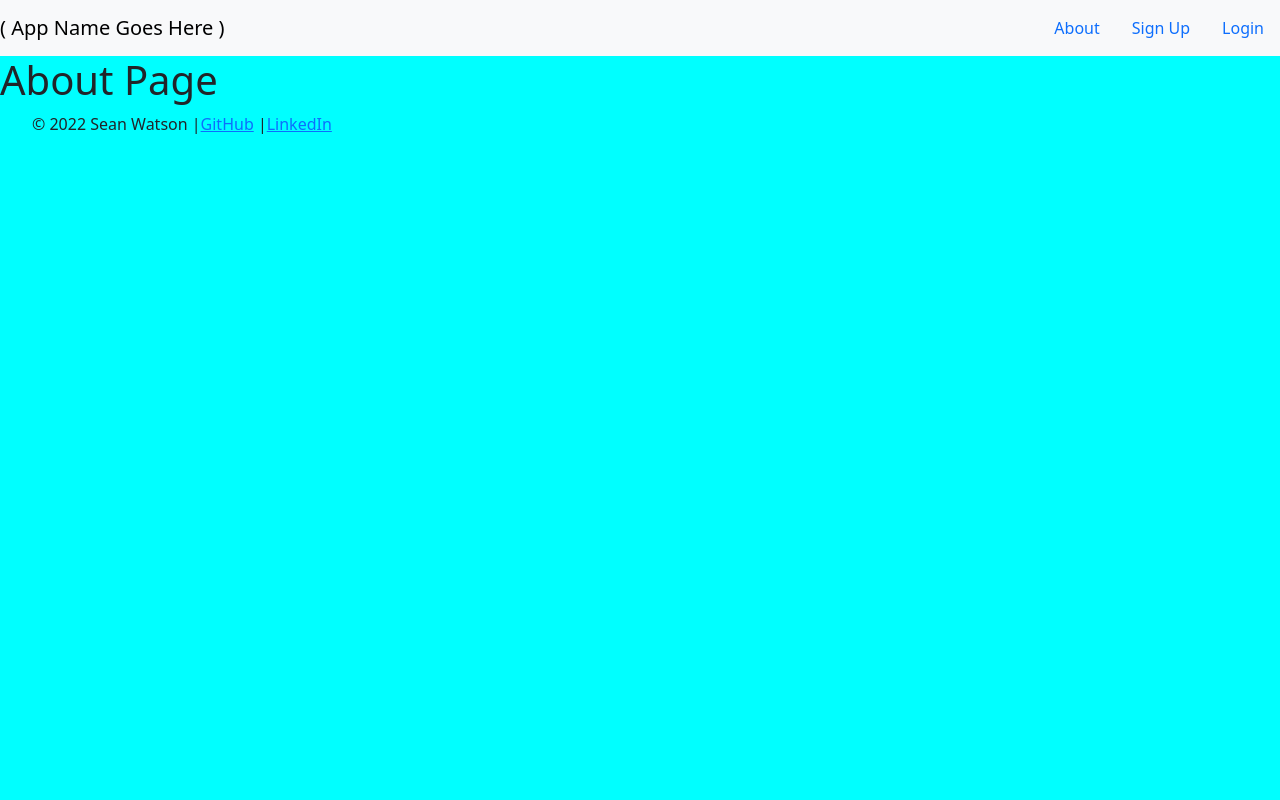
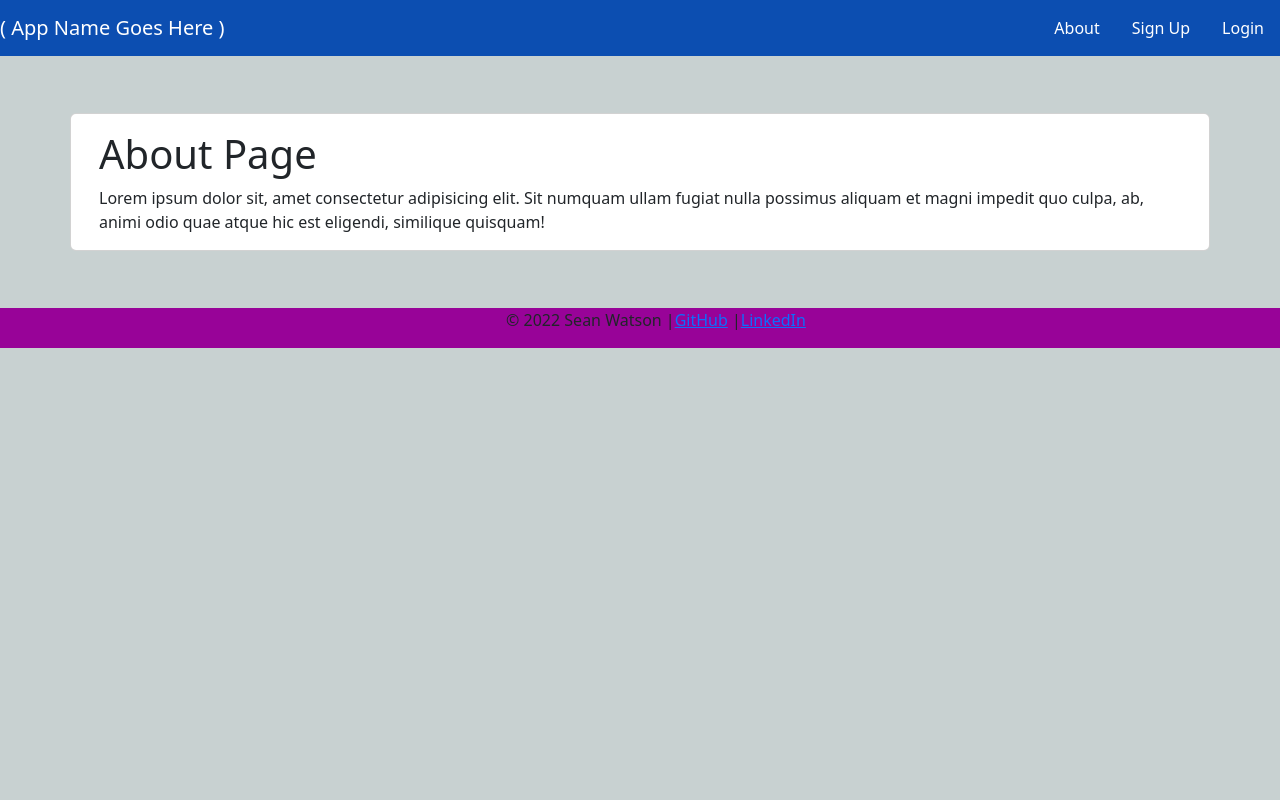
Before and after one commit to sean-watson30/class-register, a Django app: page /about/ in a window 1280 px wide. Run offline with Django 4.2, Linux system fonts and the light colour scheme; some libraries are stand-ins or nearby versions.

Commit message:
adjusting style

```diff
--- a/main_app/static/css/style.css
+++ b/main_app/static/css/style.css
@@ -1,15 +1,20 @@
 body {
-  background-color: aqua;
+  min-height: 100vh;
+  background-color: rgb(200, 209, 209);
   display: flex;
-  min-height: 100vh;
   flex-direction: column;
+  flex: 1 0 auto;
 }
 
 .footer {
+  background-color: rgb(152, 3, 152);
   padding-top: 0;
   text-align: center;
   display: flex;
   flex-direction: row;
+  justify-content: center;
+  /* position: bottom; */
+  /* text-align: center; */
 }
 
 .footer-list {
--- a/main_app/templates/about.html
+++ b/main_app/templates/about.html
@@ -1,5 +1,18 @@
 {% extends 'base.html' %} {% block content %}
 
-<h1>About Page</h1>
+<div class="container">
+  <div class="row justify-content-md-center">
+    <div class="card" style="margin: 5%">
+      <div class="card-body">
+        <h1 class="card-title">About Page</h1>
+        <p class="card-text">
+          Lorem ipsum dolor sit, amet consectetur adipisicing elit. Sit numquam
+          ullam fugiat nulla possimus aliquam et magni impedit quo culpa, ab,
+          animi odio quae atque hic est eligendi, similique quisquam!
+        </p>
+      </div>
+    </div>
+  </div>
+</div>
 
 {% endblock %}
--- a/main_app/templates/base.html
+++ b/main_app/templates/base.html
@@ -19,33 +19,33 @@
     />
 </head>
 <body>
-  <nav class="navbar bg-light">
+  <nav class="navbar" style="background-color: #0c4eb1; color: white;">
     <div class="navbar-brand">
-      <a class="nav-link" href="/">( App Name Goes Here )</a>
+      <a class="nav-link" style="color: white;" href="/">( App Name Goes Here )</a>
     </div>
     <ul class="nav justify-content-end">
       <li class="nav-item">
-        <a class="nav-link" href="{% url 'about' %}">About</a>
+        <a class="nav-link" style="color: white;" href="{% url 'about' %}">About</a>
       </li>
       {% if user.is_authenticated %}
       <li class="nav-item">
-        <a class="nav-link" href="{% url 'classes_index' %}">Classes</a>
+        <a class="nav-link" style="color: white;" href="{% url 'classes_index' %}">Classes</a>
       </li>
       <li class="nav-item">
-        <a class="nav-link" href="{% url 'instructors_index' %}">Instructors</a>
+        <a class="nav-link" style="color: white;" href="{% url 'instructors_index' %}">Instructors</a>
       </li>
       <li class="nav-item">
-        <a class="nav-link" href="{% url 'students_index' %}">Students</a>
+        <a class="nav-link" style="color: white;" href="{% url 'students_index' %}">Students</a>
       </li>
       <li class="nav-item">
-        <a class="nav-link" href="{% url 'logout' %}">Logout</a>
+        <a class="nav-link" style="color: white;" href="{% url 'logout' %}">Logout</a>
       </li>
       {% else %}
       <li class="nav-item">
-        <a class="nav-link" href="{% url 'signup' %}">Sign Up</a>
+        <a class="nav-link" style="color: white;" href="{% url 'signup' %}">Sign Up</a>
       </li>
       <li class="nav-item">
-        <a class="nav-link" href="{% url 'login' %}">Login</a>
+        <a class="nav-link" style="color: white;" href="{% url 'login' %}">Login</a>
       </li>
       {% endif %}
     </ul>
@@ -55,7 +55,7 @@
     {% block content %} {% endblock %}
   </main>
 
-  <footer class="footer">
+  <footer class="footer" style="background-color: rgb(152, 3, 152);">
     <ul class="footer-list">
       <li>&copy; 2022 Sean Watson | </li>
       <li><a href="https://github.com/sean-watson30">GitHub</a> | </li>
--- a/main_app/templates/main_app/instructor_form.html
+++ b/main_app/templates/main_app/instructor_form.html
@@ -1,6 +1,9 @@
 {% extends 'base.html' %} {% load bootstrap5 %} {% block content %}
 
 <div class="container">
+  <!-- <div class="card">
+    <div class="card-body"> -->
+
       <div class="row my-5">
         <div class="col-md-12">
           {% if object %}
@@ -15,6 +18,9 @@
           </form>
         </div>
       </div>
+
+    <!-- </div>
+  </div> -->
 </div>
 
 <!-- {% if object %}
```
Also changed, not shown: main_app/templates/classes/detail.html (+23 -14 lines), main_app/templates/classes/index.html (+18 -9 lines). Lines whose indentation alone changed are shown as unchanged.
